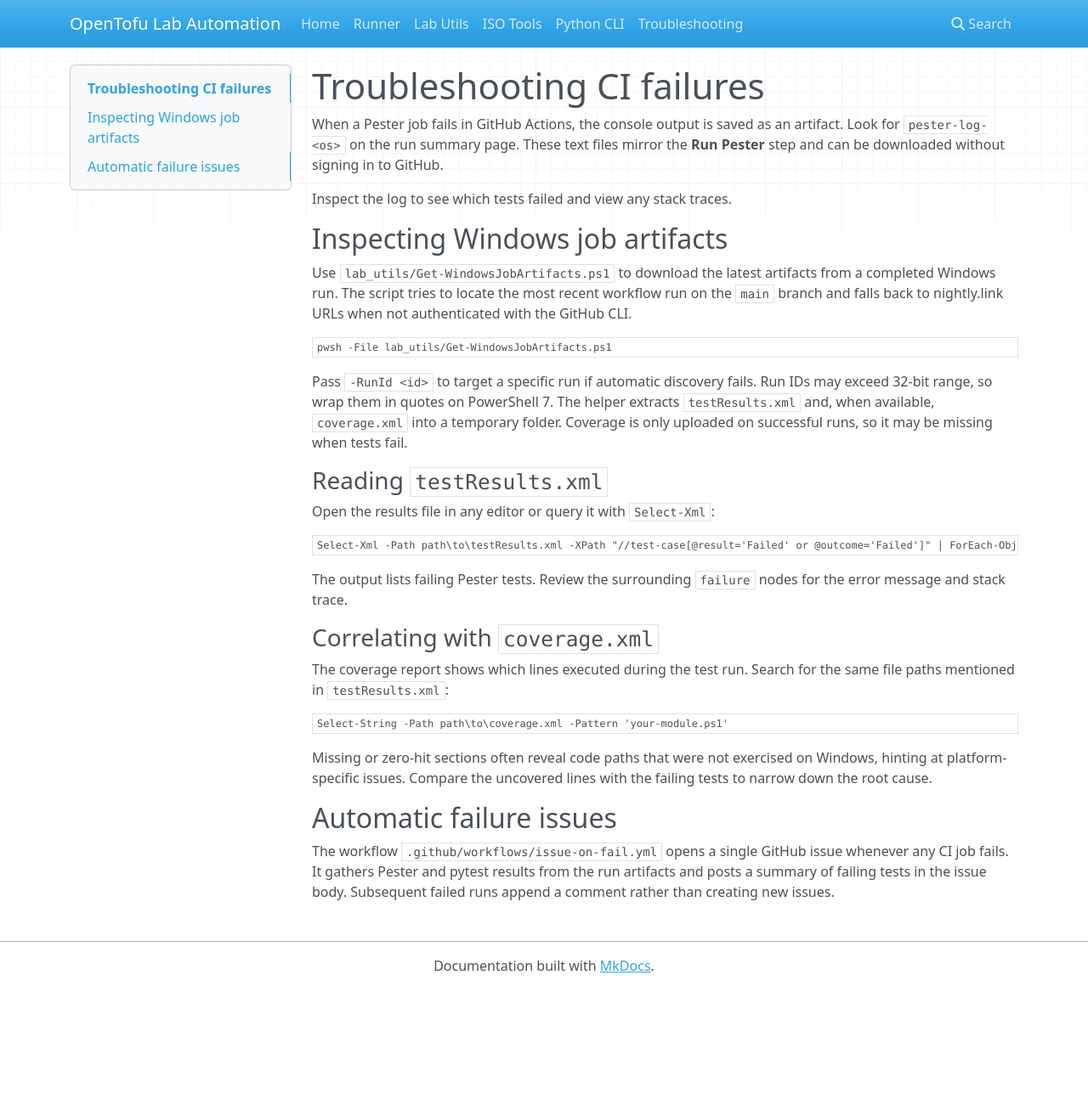
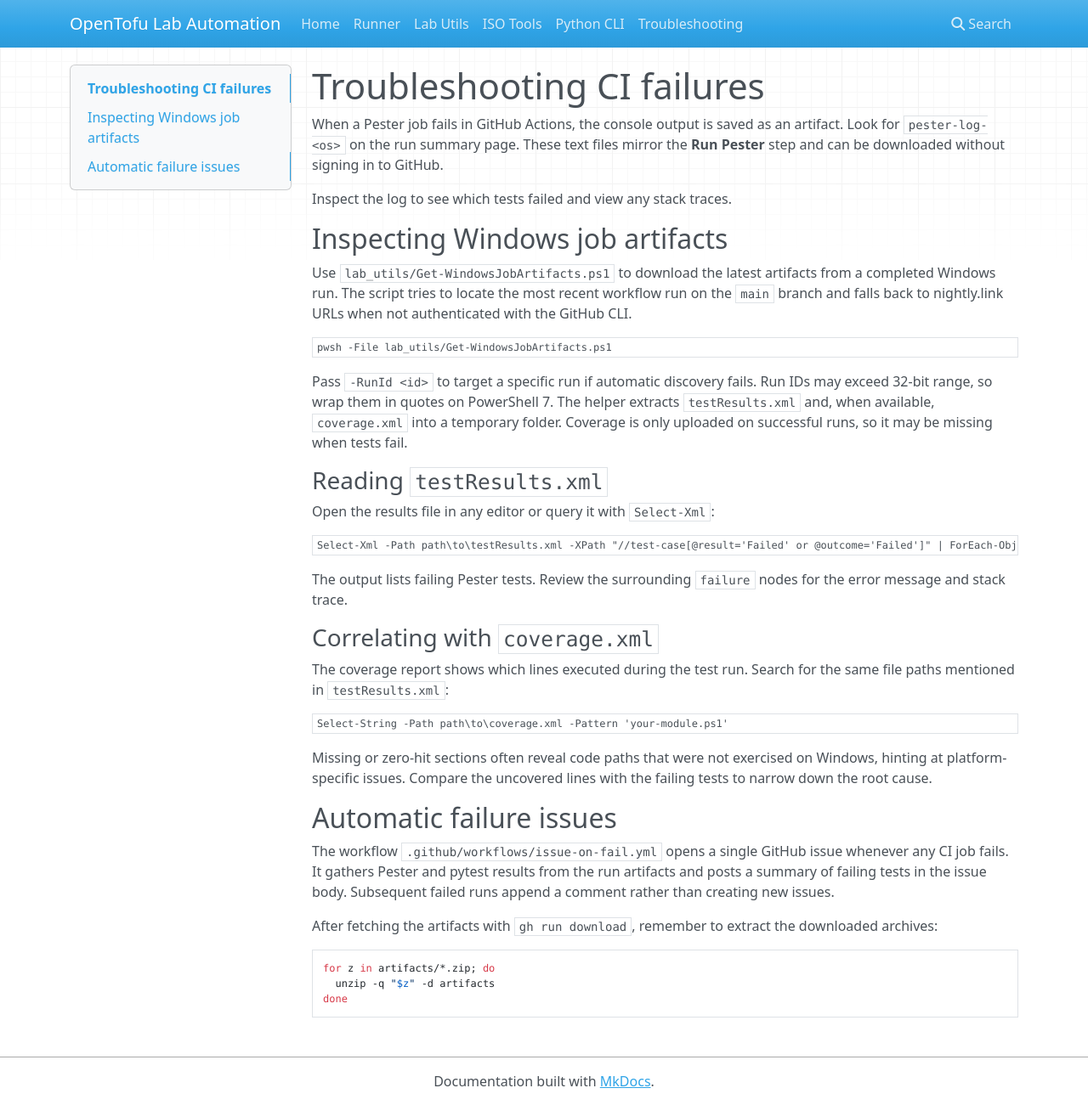
Before and after one commit to wizzense/opentofu-lab-automation, an MkDocs documentation site: the page built from docs/troubleshooting.md, in a window 1280 px wide and 1301 px high. Shown: the whole window at 85% size. Built offline with MkDocs 1.6.1, drawn with Linux system fonts in a browser that asks for light colours; nearby versions of some CDN libraries.

````diff
--- a/docs/troubleshooting.md
+++ b/docs/troubleshooting.md
@@ -39,3 +39,11 @@
 ## Automatic failure issues
 
 The workflow `.github/workflows/issue-on-fail.yml` opens a single GitHub issue whenever any CI job fails. It gathers Pester and pytest results from the run artifacts and posts a summary of failing tests in the issue body. Subsequent failed runs append a comment rather than creating new issues.
+
+After fetching the artifacts with `gh run download`, remember to extract the downloaded archives:
+
+```bash
+for z in artifacts/*.zip; do
+  unzip -q "$z" -d artifacts
+done
+```
````
Also changed, not shown: 1 other file.
